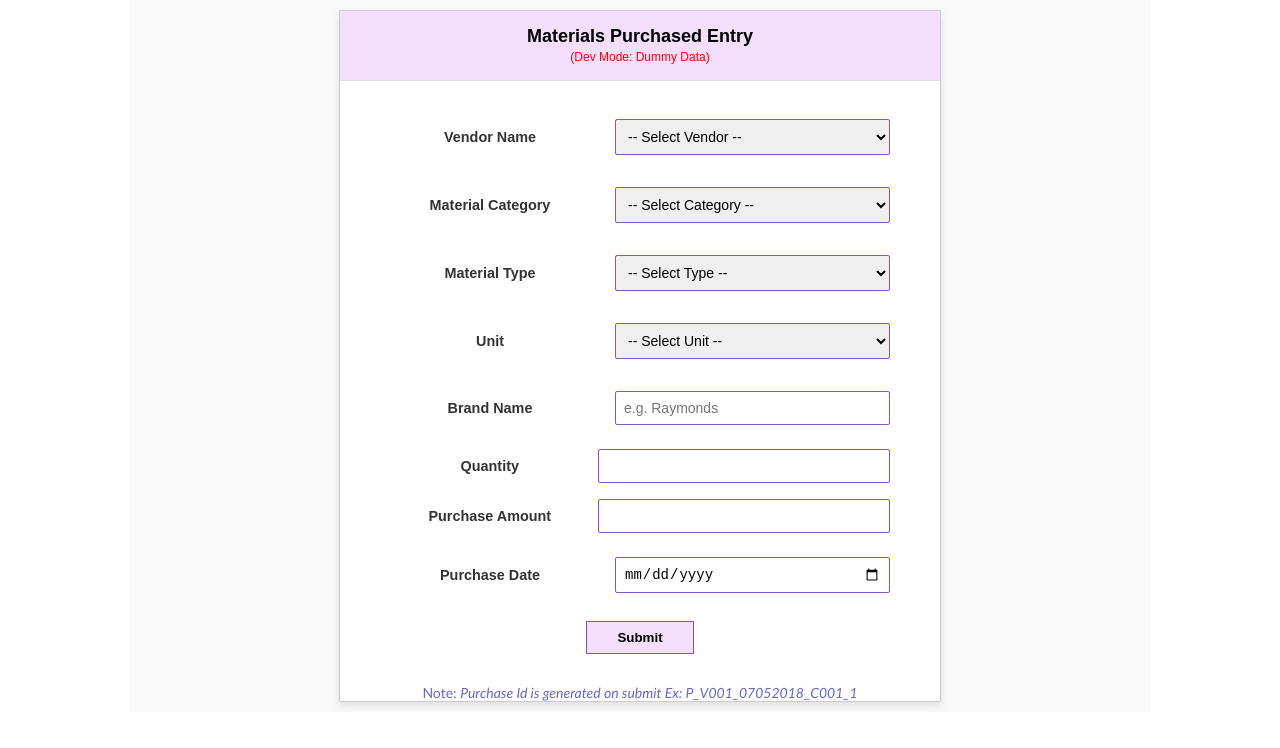
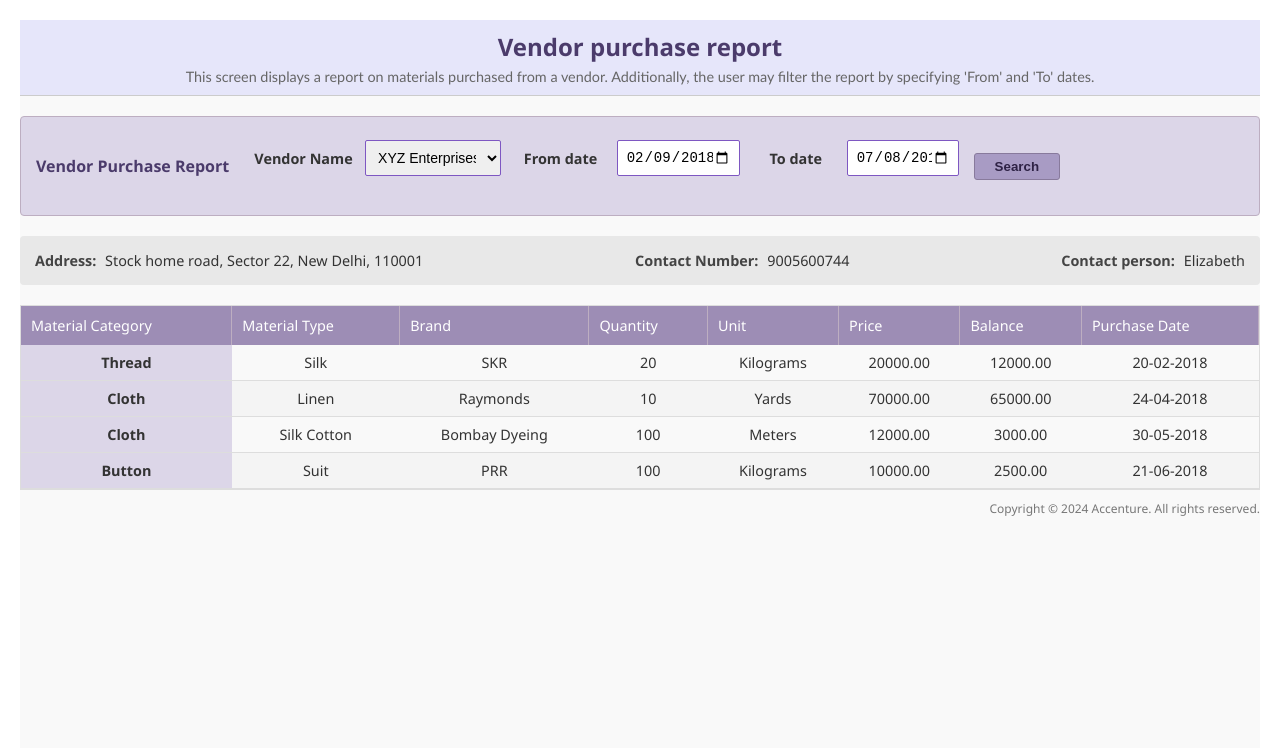
Before and after one commit to rehanmm/vendor-consumer, a React (Create React App) app: page /vendorReport in a window 1280 px wide. Shown: the top 748 px of the page. Built offline with nearby package versions, Linux system fonts and the light colour scheme.

Commit message:
added routing

```diff
--- a/package.json
+++ b/package.json
@@ -9,6 +9,7 @@
     "axios": "^1.13.2",
     "react": "^16.12.0",
     "react-dom": "^16.12.0",
+    "react-router-dom": "^6.30.3",
     "react-scripts": "5.0.1"
   },
   "scripts": {
--- a/src/App.js
+++ b/src/App.js
@@ -1,12 +1,25 @@
 import React from 'react';
 import './App.css';
-import { MaterialEntryPage, VendorReportPage } from './pages'
+// Ensure this path matches where your files are actually located
+import { MaterialEntryPage, VendorReportPage } from './pages';
+// 1. Import BrowserRouter
+import { BrowserRouter as Router, Routes, Route } from 'react-router-dom';
+
+
 function App() {
   return (
-    <div className="App">
-      <MaterialEntryPage/>
-      {/* <VendorReportPage/> */}
-    </div>
+    // 2. Wrap the entire application (or at least the Routes) in <Router>
+    <Router>
+      <div className="App">
+        <Routes>
+          <Route path="/materialPage" element={<MaterialEntryPage />} />
+          <Route path="/vendorReport" element={<VendorReportPage />} />
+
+          {/* Default path redirects to Material Entry */}
+          <Route path="/" element={<MaterialEntryPage />} />
+        </Routes>
+      </div>
+    </Router>
   );
 }
 
--- a/src/pages/MaterialsEntryPage/MaterialsEntryPage.jsx
+++ b/src/pages/MaterialsEntryPage/MaterialsEntryPage.jsx
@@ -1,16 +1,14 @@
 import React, { useState, useEffect } from 'react';
+import { useNavigate } from 'react-router-dom'; // <--- 1. Import useNavigate
 import './MaterialsEntryPage.css';
 import { dummyCategories, dummyTypes, dummyVendors, dummyUnits } from '../../dummyData/MaterialPageDummy';
-// Import the service
 import { fetchAllMaterialFormData } from '../../services/MaterialService';
 
-// ==========================================
-// 1. CONFIGURATION: TOGGLE DATA SOURCE HERE
-// ==========================================
-const USE_DUMMY_DATA = true; // Set to FALSE to use real API calls
-// ==========================================
+const USE_DUMMY_DATA = true;
 
 const MaterialsEntryPage = () => {
+  const navigate = useNavigate(); // <--- 2. Initialize Hook
+
   // --- State for Form Fields ---
   const [formData, setFormData] = useState({
     vendorName: '',
@@ -35,71 +33,44 @@ const MaterialsEntryPage = () => {
 
   const [error, setError] = useState(null);
 
-  // --- EFFECT: Fetch Data (Dummy or Real) ---
+  // --- EFFECT: Fetch Data ---
   useEffect(() => {
     const loadData = async () => {
       setError(null);
-
       if (USE_DUMMY_DATA) {
-        console.log("Loading Dummy Data...");
         setVendorOptions(dummyVendors);
-        setMaterialData({
-          categories: dummyCategories,
-          types: dummyTypes,
-          units: dummyUnits
-        });
+        setMaterialData({ categories: dummyCategories, types: dummyTypes, units: dummyUnits });
       } else {
-        console.log("Attempting API Calls...");
         try {
-          // Use the service to fetch everything in parallel
           const data = await fetchAllMaterialFormData();
-
           setVendorOptions(data.vendors);
-          setMaterialData({
-            categories: data.categories,
-            types: data.types,
-            units: data.units
-          });
+          setMaterialData({ categories: data.categories, types: data.types, units: data.units });
         } catch (err) {
-          setError("API Connection Failed. Using Dummy Data as fallback.");
-          // Fallback mechanism (optional)
+          setError("API Connection Failed. Using Dummy Data.");
           setVendorOptions(dummyVendors);
-          setMaterialData({
-             categories: dummyCategories,
-             types: dummyTypes,
-             units: dummyUnits
-          });
+          setMaterialData({ categories: dummyCategories, types: dummyTypes, units: dummyUnits });
         }
       }
     };
-
     loadData();
   }, []);
 
   // --- Handlers ---
   const handleChange = (e) => {
     const { name, value } = e.target;
-    setFormData((prev) => ({
-      ...prev,
-      [name]: value
-    }));
+    setFormData((prev) => ({ ...prev, [name]: value }));
   };
 
   const generatePurchaseId = () => {
-    // Logic: P_{VendorId}_{Date}_{CategoryId}_1
-
-    // 1. Get Vendor ID safely
     const selectedVendor = vendorOptions.find(v => v.vendorName === formData.vendorName);
     const vCode = selectedVendor ? selectedVendor.vendorId : 'UNK';
 
-    // 2. Format Date
     let dateStr = '00000000';
     if(formData.purchaseDate) {
       const [year, month, day] = formData.purchaseDate.split('-');
       dateStr = `${month}${day}${year}`;
     }
 
-    // 3. Get Category ID safely
     const selectedCat = materialData.categories.find(c => c.categoryName === formData.materialCategory);
     const cCode = selectedCat ? selectedCat.categoryId : 'XXX';
 
@@ -111,14 +82,20 @@ const MaterialsEntryPage = () => {
     const newId = generatePurchaseId();
     setGeneratedId(newId);
 
-    // Create the final payload object
     const payload = { ...formData, purchaseId: newId };
+    console.log("Submitting Payload:", payload);
 
-    console.log("Submitting Payload:", payload);
-    alert(`Form Submitted!\nGenerated Purchase ID: ${newId}`);
+    alert("Form Submitted! Redirecting to Report...");
 
-    // Here you would typically call another service function to POST the data:
-    // await saveMaterialEntry(payload);
+    // <--- 3. NAVIGATE TO REPORT PAGE WITH DATA --->
+    // We pass the vendorName and use the purchaseDate for both 'from' and 'to'
+    navigate('/vendorReport', {
+      state: {
+        vendorName: formData.vendorName,
+        fromDate: formData.purchaseDate,
+        toDate: formData.purchaseDate // Setting range to the specific purchase date
+      }
+    });
   };
 
   return (
@@ -134,12 +111,7 @@ const MaterialsEntryPage = () => {
           {/* Vendor Name */}
           <div className="form-group">
             <label>Vendor Name</label>
-            <select
-              name="vendorName"
-              value={formData.vendorName}
-              onChange={handleChange}
-              required
-            >
+            <select name="vendorName" value={formData.vendorName} onChange={handleChange} required>
               <option value="">-- Select Vendor --</option>
               {vendorOptions.map((v) => (
                 <option key={v.vendorId} value={v.vendorName}>{v.vendorName}</option>
@@ -150,12 +122,7 @@ const MaterialsEntryPage = () => {
           {/* Material Category */}
           <div className="form-group">
             <label>Material Category</label>
-            <select
-              name="materialCategory"
-              value={formData.materialCategory}
-              onChange={handleChange}
-              required
-            >
+            <select name="materialCategory" value={formData.materialCategory} onChange={handleChange} required>
               <option value="">-- Select Category --</option>
               {materialData.categories.map((c) => (
                 <option key={c.categoryId} value={c.categoryName}>{c.categoryName}</option>
@@ -166,11 +133,7 @@ const MaterialsEntryPage = () => {
           {/* Material Type */}
           <div className="form-group">
             <label>Material Type</label>
-            <select
-              name="materialType"
-              value={formData.materialType}
-              onChange={handleChange}
-            >
+            <select name="materialType" value={formData.materialType} onChange={handleChange}>
               <option value="">-- Select Type --</option>
               {materialData.types.map((t) => (
                 <option key={t.typeId} value={t.typeName}>{t.typeName}</option>
@@ -181,11 +144,7 @@ const MaterialsEntryPage = () => {
           {/* Unit */}
           <div className="form-group">
             <label>Unit</label>
-            <select
-              name="unit"
-              value={formData.unit}
-              onChange={handleChange}
-            >
+            <select name="unit" value={formData.unit} onChange={handleChange}>
               <option value="">-- Select Unit --</option>
               {materialData.units.map((u) => (
                 <option key={u.unitId} value={u.unitName}>{u.unitName}</option>
@@ -196,59 +155,34 @@ const MaterialsEntryPage = () => {
           {/* Brand Name */}
           <div className="form-group">
             <label>Brand Name</label>
-            <input
-              type="text"
-              name="brandName"
-              value={formData.brandName}
-              onChange={handleChange}
-              placeholder="e.g. Raymonds"
-            />
+            <input type="text" name="brandName" value={formData.brandName} onChange={handleChange} placeholder="e.g. Raymonds"/>
           </div>
 
           {/* Quantity */}
           <div className="form-group">
             <label>Quantity</label>
-            <input
-              type="number"
-              name="quantity"
-              value={formData.quantity}
-              onChange={handleChange}
-            />
+            <input type="number" name="quantity" value={formData.quantity} onChange={handleChange} />
           </div>
 
           {/* Purchase Amount */}
           <div className="form-group">
             <label>Purchase Amount</label>
-            <input
-              type="number"
-              name="purchaseAmount"
-              value={formData.purchaseAmount}
-              onChange={handleChange}
-            />
+            <input type="number" name="purchaseAmount" value={formData.purchaseAmount} onChange={handleChange} />
           </div>
 
           {/* Purchase Date */}
           <div className="form-group">
             <label>Purchase Date</label>
-            <input
-              type="date"
-              name="purchaseDate"
-              value={formData.purchaseDate}
-              onChange={handleChange}
-            />
+            <input type="date" name="purchaseDate" value={formData.purchaseDate} onChange={handleChange} required />
           </div>
 
-          {/* Submit Action */}
           <div className="form-actions">
-            <button type="submit" className="submit-btn">Submit</button>
+            <button type="submit" className="submit-btn">Submit & View Report</button>
           </div>
         </form>
 
         <div className="footer-note">
-          <p>
-            Note: <i>Purchase Id is generated on submit Ex:
-            {generatedId ? <strong> {generatedId}</strong> : " P_V001_07052018_C001_1"}</i>
-          </p>
+           <p>Note: <i>Purchase Id is generated on submit</i></p>
         </div>
       </div>
     </div>
--- a/src/pages/VendorReportPage/VendorReportPage.jsx
+++ b/src/pages/VendorReportPage/VendorReportPage.jsx
@@ -1,10 +1,12 @@
-import React, { useState } from 'react';
+import React, { useState, useEffect } from 'react';
+import { useLocation } from 'react-router-dom'; // <--- 1. Import useLocation
 import './VendorReportPage.css';
 import DummyVendorPage from '../../dummyData/VendorPageDummy';
-// Import the separated service logic
 import { fetchVendorReportData } from '../../services/VendorService';
 
 const VendorReportPage = () => {
+  const location = useLocation(); // <--- 2. Initialize location hook
+
   // --- STATE ---
   const [formData, setFormData] = useState({
     vendorName: 'XYZ Enterprises',
@@ -28,34 +30,55 @@ const VendorReportPage = () => {
     return date.toLocaleDateString('en-GB').replace(/\//g, '-');
   };
 
-  const handleSearch = async (e) => {
-    e.preventDefault();
+  // --- REUSABLE FETCH LOGIC ---
+  // Extracted this so we can call it from Button Click AND from useEffect
+  const loadReportData = async (vName, fDate, tDate) => {
     setIsLoading(true);
     setError(null);
+    try {
+      const data = await fetchVendorReportData(vName, fDate, tDate);
 
-    try {
-      // Calling the separated API service
-      const data = await fetchVendorReportData(
-        formData.vendorName,
-        formData.fromDate,
-        formData.toDate
-      );
-
-      // Handle empty vs populated data
       if (data && data.length > 0) {
         setReportData(data);
       } else {
-        setReportData([]); // Show empty table
+        setReportData([]);
       }
-
     } catch (err) {
-      // Error handling logic remains in UI to show feedback to user
       setError("Failed to fetch data from server. Displaying Dummy Data.");
       setReportData(DummyVendorPage);
     } finally {
       setIsLoading(false);
     }
   };
+
+  // --- EVENT: Manual Form Submit ---
+  const handleSearch = (e) => {
+    e.preventDefault();
+    loadReportData(formData.vendorName, formData.fromDate, formData.toDate);
+  };
+
+  // --- EVENT: On Page Load (Check for redirected data) ---
+  useEffect(() => {
+    // If data was passed via navigate(), use it!
+    if (location.state) {
+      const { vendorName, fromDate, toDate } = location.state;
+
+      console.log("Redirected with state:", location.state);
+
+      // 1. Update the Filter Form UI
+      setFormData({
+        vendorName: vendorName || '',
+        fromDate: fromDate || '',
+        toDate: toDate || ''
+      });
+
+      // 2. Trigger API Call automatically
+      // We pass values directly because setFormData is async and might not be done yet
+      if (vendorName && fromDate && toDate) {
+        loadReportData(vendorName, fromDate, toDate);
+      }
+    }
+  }, [location.state]); // Only run if location state changes
 
   return (
     <div className="report-container">
@@ -116,7 +139,7 @@ const VendorReportPage = () => {
       {/* ERROR MESSAGE */}
       {error && <div className="error-msg">{error}</div>}
 
-      {/* STATIC VENDOR INFO */}
+      {/* VENDOR DETAILS */}
       <div className="vendor-details">
         <div className="detail-item">
           <strong>Address:</strong> Stock home road, Sector 22, New Delhi, 110001
```
Also changed, not shown: 1 other file (tests, documents, lock files or other folders).
